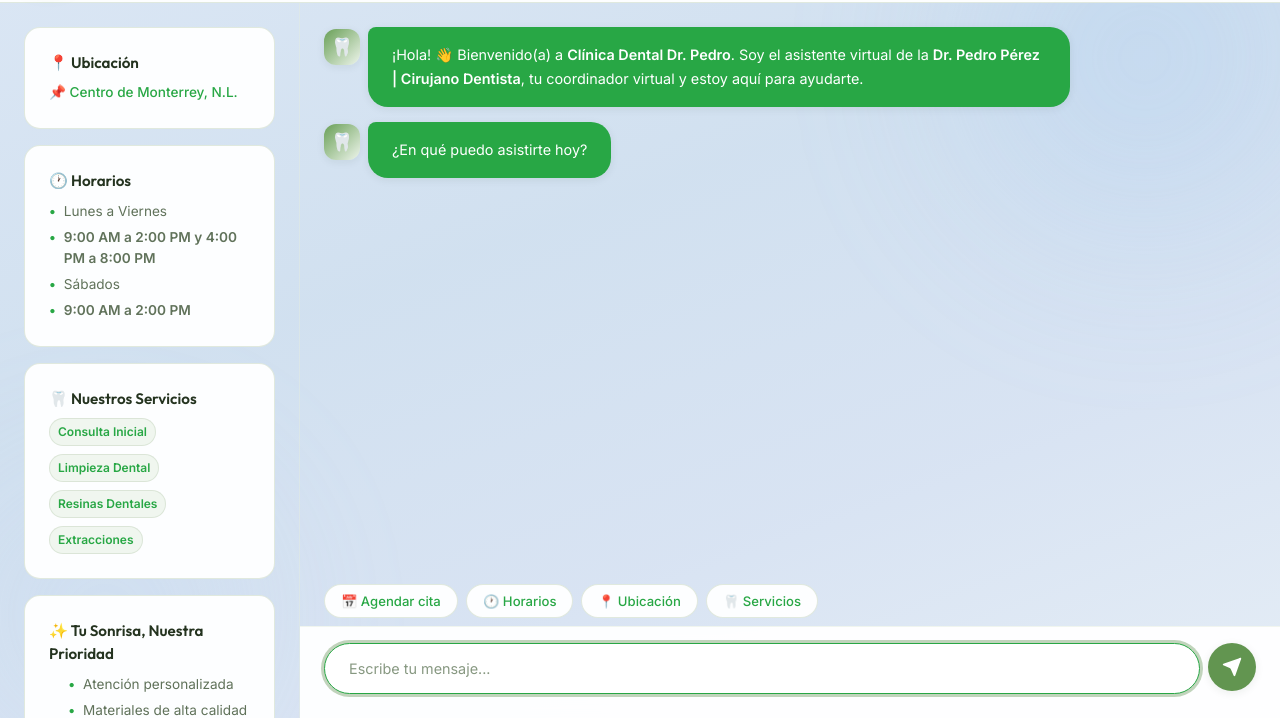
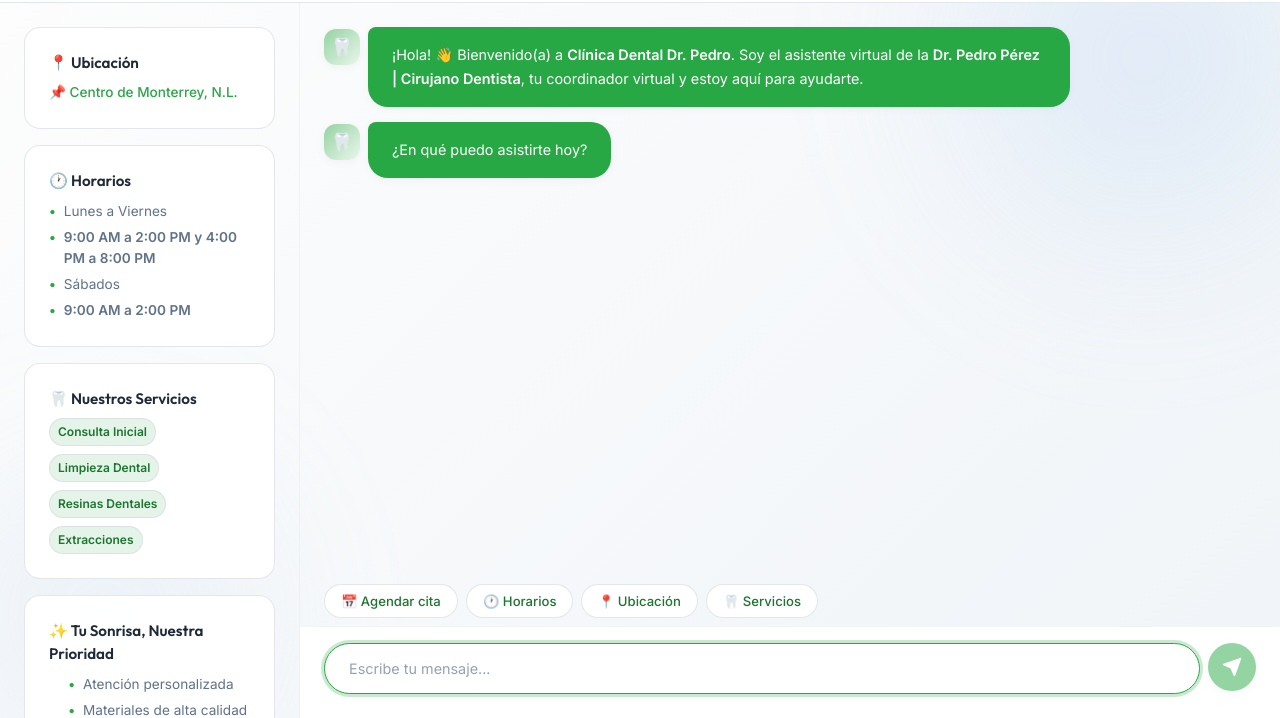
Before and after one commit to rodarteggc-png/nube, a website: page index.html in a window 1280 px wide. Shown: the part 82-800 px from the top of the page. Drawn offline with Linux system fonts and the light colour scheme.

Commit message:
feat: implementar theming dinamico avanzado con color-mix y aplicar verde esmeralda premium

```diff
--- a/app.js
+++ b/app.js
@@ -1218,8 +1218,6 @@
   function initializeUI() {
     if (CFG.themeColor) {
       document.documentElement.style.setProperty('--primary', CFG.themeColor);
-      document.documentElement.style.setProperty('--surface-bot', CFG.themeColor);
-      document.documentElement.style.setProperty('--primary-dark', CFG.themeColor);
       const metaTheme = document.querySelector('meta[name="theme-color"]');
       if (metaTheme) metaTheme.setAttribute('content', CFG.themeColor);
     }
--- a/doctors_db.json
+++ b/doctors_db.json
@@ -10,7 +10,7 @@
     "whatsapp": "528112219911",
     "emergencyPhone": "81 1221 9911",
     "email": "dra.avilaodontologia@gmail.com",
-    "themeColor": "hsl(105, 35%, 38%)",
+    "themeColor": "#43855B",
     "hours": {
       "weekdays": "10:00 AM a 1:00 PM y 2:00 PM a 7:00 PM",
       "saturday": "10:00 AM a 3:00 PM",
--- a/index.css
+++ b/index.css
@@ -1,40 +1,42 @@
 @import url('https://fonts.googleapis.com/css2?family=Inter:wght@400;500;600&family=Outfit:wght@500;600;700&display=swap');
 
 :root {
-  /* Color Palette — High Contrast Elegant Green */
-  --primary: hsl(105, 35%, 38%);       /* Verde profundo y rico (Forest/Olive) */
-  --primary-light: hsl(105, 30%, 48%);
-  --primary-dark: hsl(105, 45%, 28%);
-  --primary-glow: hsla(105, 35%, 38%, 0.35);
+  /* Color Palette — Base (Dynamic, calculated from --primary) */
+  --primary: #007bff; /* Fallback original azul */
 
-  --accent: hsl(105, 30%, 88%);        /* Verde salvia muy clarito para botones secundarios */
-  --accent-light: hsl(105, 30%, 94%);
-  --accent-glow: hsla(105, 30%, 88%, 0.4);
+  /* Tonos calculados mágicamente sin importar el color inyectado */
+  --primary-light: color-mix(in srgb, var(--primary) 50%, white);
+  --primary-dark: color-mix(in srgb, var(--primary) 70%, black);
+  --primary-glow: color-mix(in srgb, var(--primary) 25%, transparent);
+
+  --accent: color-mix(in srgb, var(--primary) 35%, white);
+  --accent-light: color-mix(in srgb, var(--primary) 10%, white);
+  --accent-glow: color-mix(in srgb, var(--primary) 12%, transparent);
 
   --success: hsl(152, 55%, 42%);
   --warning: hsl(38, 90%, 55%);
   --danger: hsl(0, 70%, 58%);
 
-  /* Surfaces */
-  --bg-gradient: linear-gradient(160deg, hsl(213, 55%, 91%) 0%, hsl(210, 50%, 88%) 40%, hsl(215, 52%, 90%) 70%, hsl(210, 48%, 93%) 100%); /* Fondo original azulado */
+  /* Surfaces - Universal Neutral Background */
+  --bg-gradient: linear-gradient(135deg, #fdfdfd 0%, #f0f4f8 100%);
   --surface: hsla(0, 0%, 100%, 0.95);
-  --surface-solid: #FFFFFF;
-  --surface-hover: #F2F6F1;
+  --surface-solid: #ffffff;
+  --surface-hover: #f7f9fa;
   --surface-bot: var(--primary);
-  --surface-user: hsl(105, 30%, 45%);
+  --surface-user: var(--primary-light);
 
   /* Text */
-  --text: hsl(105, 25%, 16%);           /* Texto principal muy oscuro */
-  --text-secondary: hsl(105, 12%, 40%);
-  --text-on-primary: #ffffff;           /* Blanco puro sobre el verde fuerte */
-  --text-muted: hsl(105, 10%, 55%);
+  --text: hsl(215, 28%, 17%);
+  --text-secondary: hsl(215, 18%, 46%);
+  --text-on-primary: #ffffff;
+  --text-muted: hsl(215, 14%, 64%);
 
   /* Borders & Effects */
-  --border: hsla(105, 20%, 82%, 0.6);
-  --border-light: hsla(105, 20%, 90%, 0.5);
-  --shadow-sm: 0 2px 8px hsla(105, 40%, 15%, 0.08);
-  --shadow-md: 0 8px 24px hsla(105, 40%, 15%, 0.12);
-  --shadow-lg: 0 16px 48px hsla(105, 40%, 15%, 0.18);
+  --border: hsla(215, 20%, 85%, 0.6);
+  --border-light: hsla(215, 20%, 92%, 0.5);
+  --shadow-sm: 0 2px 8px hsla(215, 20%, 30%, 0.05);
+  --shadow-md: 0 8px 24px hsla(215, 20%, 30%, 0.08);
+  --shadow-lg: 0 16px 48px hsla(215, 20%, 30%, 0.12);
   --shadow-glow: 0 0 20px var(--primary-glow);
   --glass-blur: blur(16px);
   --glass-blur-strong: blur(24px);
```
